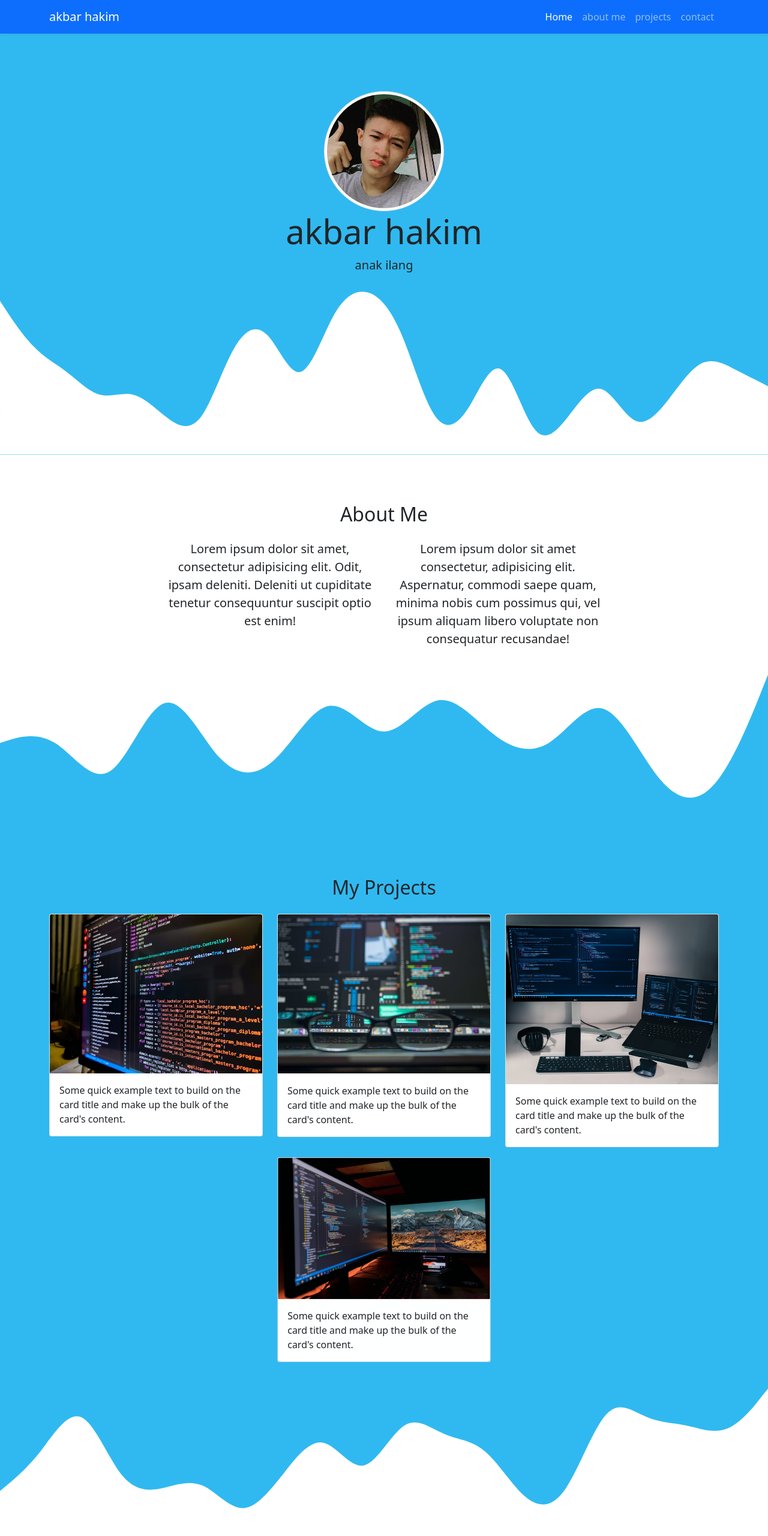
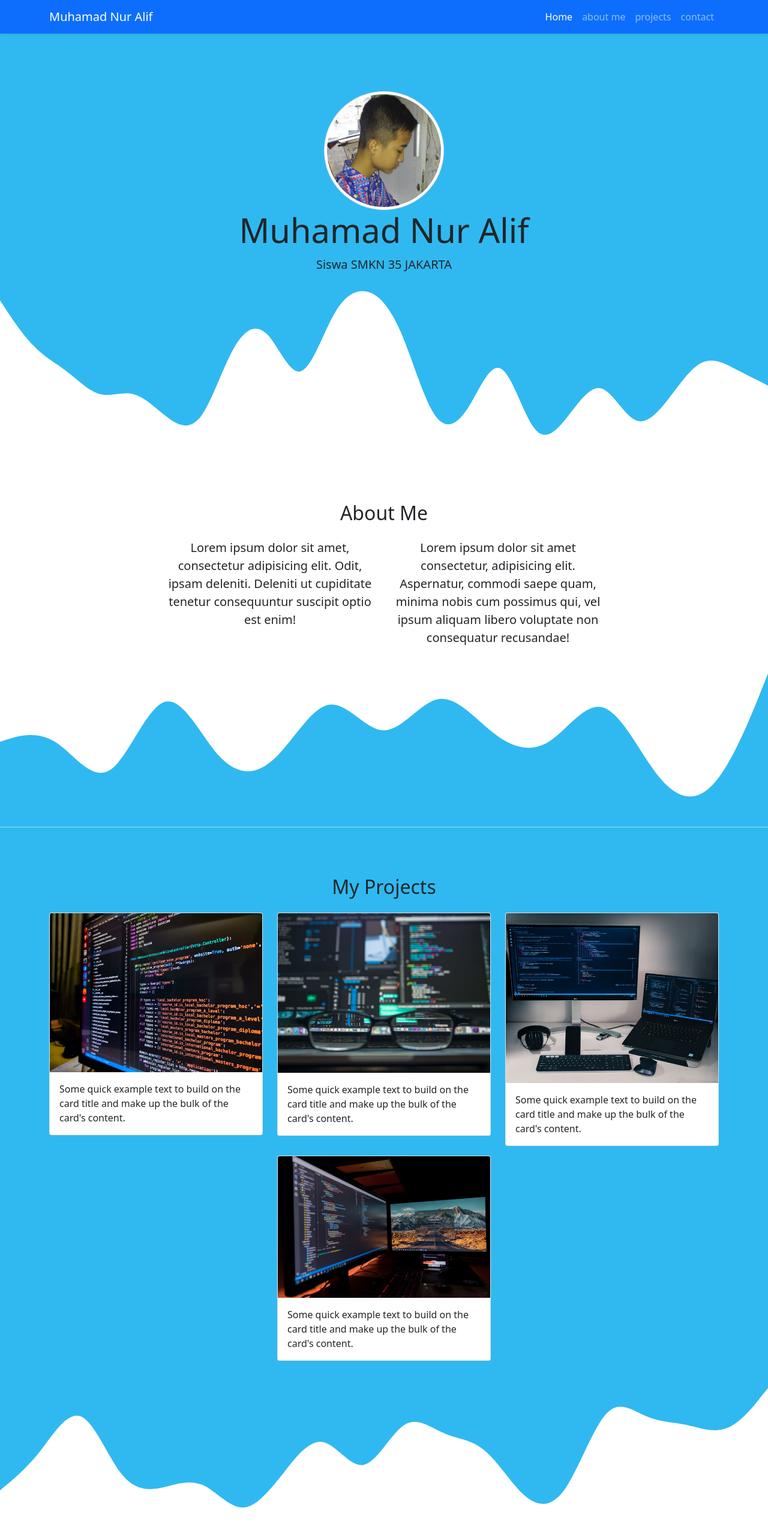
Before and after one commit to GitAlip/MuhamadNurAlif.github.io, a plain HTML site: page index.html in a window 1280 px wide. Shown: the top 2560 px of the page at 60% size. Drawn offline with nearby package versions, Linux system fonts and the light colour scheme.

Commit message:
menambah foto

```diff
--- a/index.html
+++ b/index.html
@@ -11,13 +11,13 @@
     <link rel="stylesheet" href="https://unpkg.com/aos@next/dist/aos.css" />
     <!--my css-->
     <link rel="stylesheet" href="style.css" />
-    <title>portfolio|akbar hakim</title>
+    <title>portfolio|Muhamad Nur Alif</title>
   </head>
   <body>
     <!--navbar-->
     <nav class="navbar navbar-expand-lg navbar-dark bg-primary shadow-sm">
       <div class="container" data-aos="fade-down">
-        <a class="navbar-brand" href="#">akbar hakim</a>
+        <a class="navbar-brand" href="#">Muhamad Nur Alif</a>
         <button class="navbar-toggler" type="button" data-bs-toggle="collapse" data-bs-target="#navbarNav" aria-controls="navbarNav" aria-expanded="false" aria-label="Toggle navigation">
           <span class="navbar-toggler-icon"></span>
         </button>
@@ -43,9 +43,9 @@
 
     <!--jumbotron-->
     <section class="jumbotron text-center">
-      <img src="SAVE_20211208_102520[1].jpg" alt="akbar" width="200" class="rounded-circle img-thumbnail" data-aos="zoom-in" data-aos-anchor="#example-anchor" data-aos-offset="500" data-aos-duration="500" />
-      <h1 class="display-4">akbar hakim</h1>
-      <p class="lead">anak ilang</p>
+      <img src="Foto Alip.jpeg" alt="akbar" width="200" class="rounded-circle img-thumbnail" data-aos="zoom-in" data-aos-anchor="#example-anchor" data-aos-offset="500" data-aos-duration="500" />
+      <h1 class="display-4">Muhamad Nur Alif</h1>
+      <p class="lead">Siswa SMKN 35 JAKARTA</p>
       <svg xmlns="http://www.w3.org/2000/svg" viewBox="0 0 1440 320">
         <path
           fill="#fff"
@@ -92,32 +92,32 @@
           </div>
         </div>
         <div class="row justify-content-center">
-          <div class="col-md-4 mb-3" data-aos="zoom-in-up" data-aos-duration="3000">
-            <div class="card">
+          <div class="col-md-4 mb-3" data-aos-duration="3000">
+            <div class="card" data-aos="flip-left" data-aos-duration="1000" data-aos-delay="300">
               <img src="Projects/1.jpg" class="card-img-top" alt="project1" />
               <div class="card-body">
                 <p class="card-text">Some quick example text to build on the card title and make up the bulk of the card's content.</p>
               </div>
             </div>
           </div>
-          <div class="col-md-4 mb-3" data-aos="zoom-in-up" data-aos-duration="3000">
-            <div class="card">
+          <div class="col-md-4 mb-3" data-aos-duration="3000">
+            <div class="card" data-aos="flip-right" data-aos-duration="2000" data-aos-delay="400">
               <img src="Projects/2.jpg" class="card-img-top" alt="project1" />
               <div class="card-body">
                 <p class="card-text">Some quick example text to build on the card title and make up the bulk of the card's content.</p>
               </div>
             </div>
           </div>
-          <div class="col-md-4 mb-3" data-aos="zoom-in-up" data-aos-duration="3000">
-            <div class="card">
+          <div class="col-md-4 mb-3" data-aos-duration="3000">
+            <div class="card" data-aos="flip-left" data-aos-duration="1000" data-aos-delay="300">
               <img src="Projects/3.jpg" class="card-img-top" alt="project1" />
               <div class="card-body">
                 <p class="card-text">Some quick example text to build on the card title and make up the bulk of the card's content.</p>
               </div>
             </div>
           </div>
-          <div class="col-md-4 mb-3" data-aos="zoom-in-up" data-aos-duration="3000">
-            <div class="card">
+          <div class="col-md-4 mb-3" data-aos-duration="3000">
+            <div class="card" data-aos="flip-right" data-aos-duration="2000" data-aos-delay="400">
               <img src="Projects/5.jpg" class="card-img-top" alt="project1" />
               <div class="card-body">
                 <p class="card-text">Some quick example text to build on the card title and make up the bulk of the card's content.</p>
@@ -192,7 +192,9 @@
     <script src="https://cdn.jsdelivr.net/npm/bootstrap@5.1.3/dist/js/bootstrap.bundle.min.js" integrity="sha384-ka7Sk0Gln4gmtz2MlQnikT1wXgYsOg+OMhuP+IlRH9sENBO0LRn5q+8nbTov4+1p" crossorigin="anonymous"></script>
     <script src="https://unpkg.com/aos@next/dist/aos.js"></script>
     <script>
-      AOS.init();
+      AOS.init({
+        once: true,
+      });
     </script>
 
     <script>
```
Also changed, not shown: Foto Alip.jpeg (added), 1 other file.
